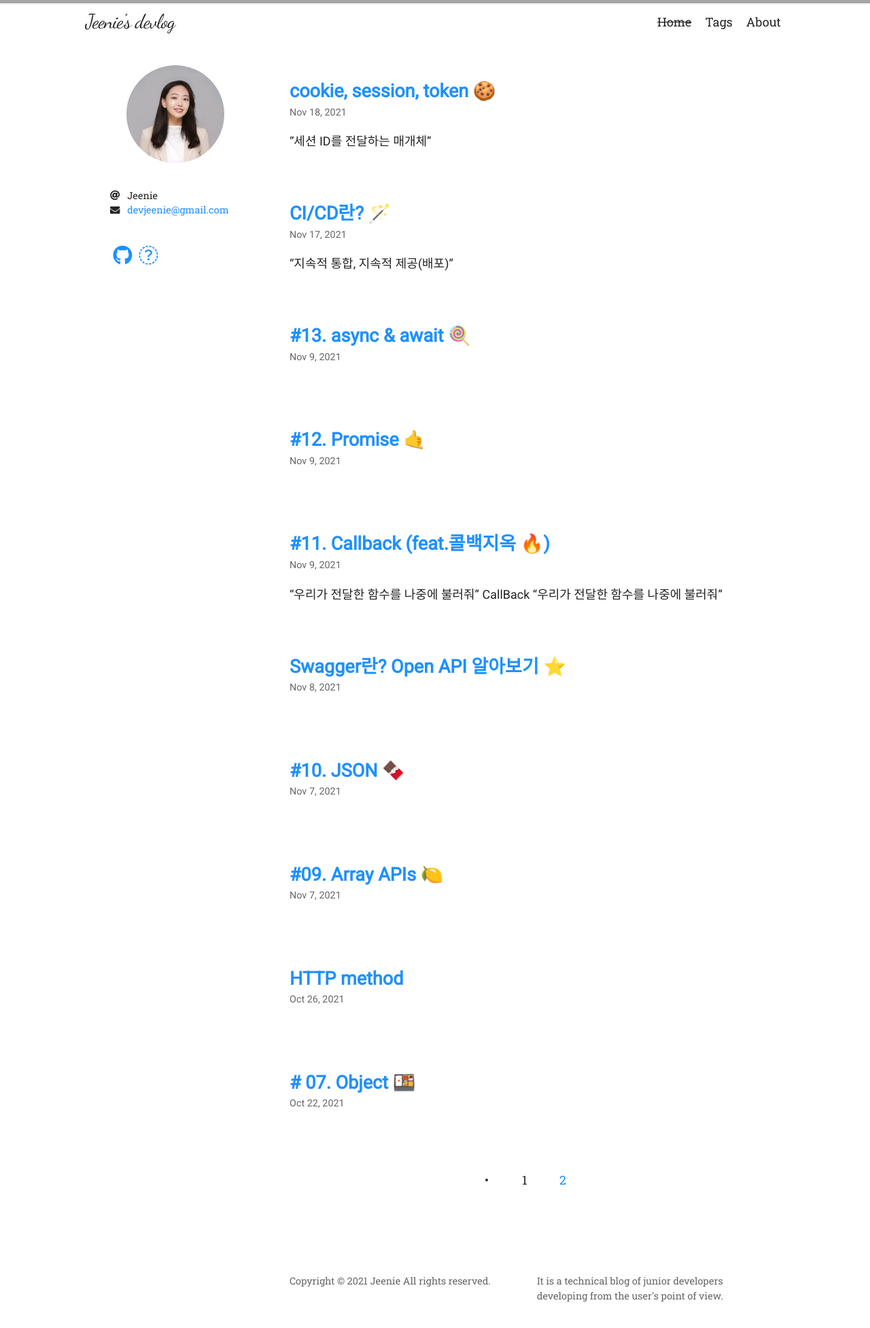
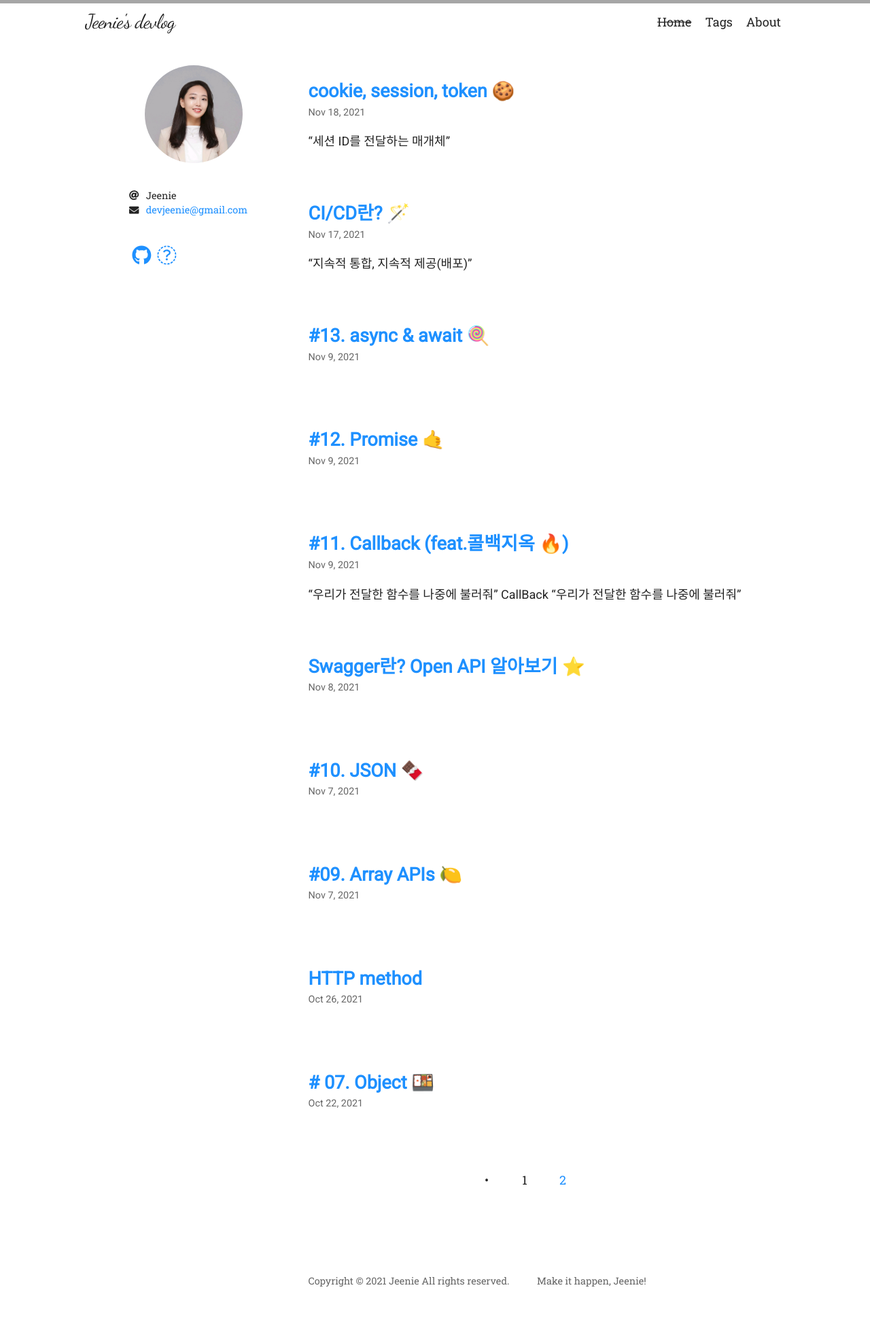
Before and after one commit to dev-Jeenie/dev-Jeenie.github.io, a Jekyll site: the page built from index.html, in a window 1280 px wide. Shown: the top 1954 px of the page at 68% size. Built offline with Jekyll 4.4.1, drawn with Linux system fonts in a browser that asks for light colours; nearby versions of some CDN libraries; some web fonts are replaced; the list of posts is cut into pages by our own code.

Commit message:
post:1121

```diff
--- a/_config.yml
+++ b/_config.yml
@@ -1,5 +1,5 @@
 title: Jeenie's devlog
-description: It is a technical blog of junior developers developing from the user's point of view.
+description: Make it happen, Jeenie!
 author: Jeenie
 avatar: /logo.jpeg
 email: devjeenie@gmail.com
```
